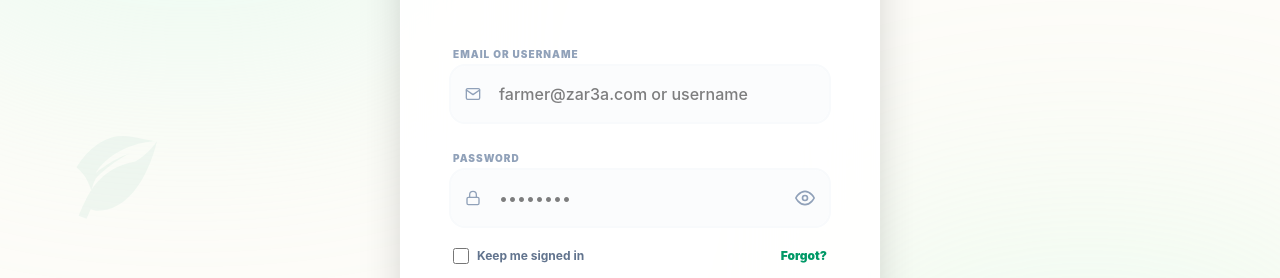
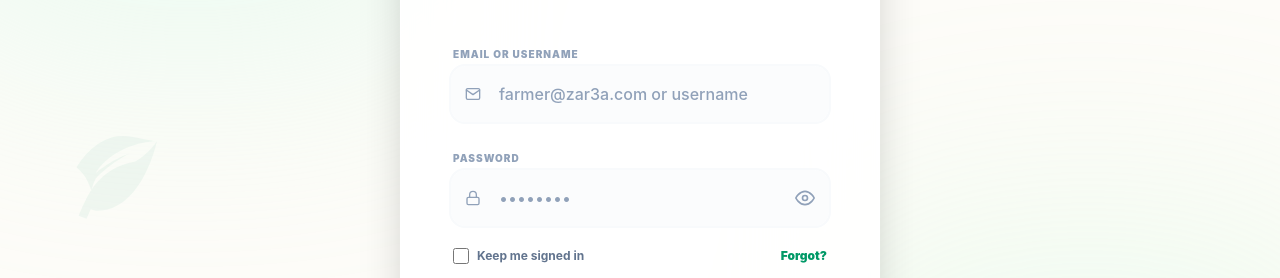
Before and after one commit to ahmedk41/zar3a, a React (Vite) app in the folder Zar3a/: page /login in a window 1280 px wide. Shown: the part 270-548 px from the top of the page. Built offline with nearby package versions, Linux system fonts and the light colour scheme; no server answers; what groq-sdk would draw is missing.

Commit message:
fix: make placeholder and text colors visible in light mode

```diff
--- a/Zar3a/src/pages/Auth/Login/Login.jsx
+++ b/Zar3a/src/pages/Auth/Login/Login.jsx
@@ -123,7 +123,7 @@ export default function Login() {
               <div className="relative group">
                 <FiMail className={`absolute start-4 top-1/2 -translate-y-1/2 z-10 ${errors.email ? "text-red-400" : "text-slate-400 group-focus-within:text-emerald-500"}`} />
                 <input {...register("email")} type="text" placeholder={t("login.emailPlaceholder")}
-                  className="w-full ps-12 pe-4 py-4 rounded-2xl border-2 bg-slate-50/50 dark:bg-slate-800/50 dark:text-white border-slate-50 dark:border-slate-700 focus:border-emerald-500 outline-none transition-all font-medium" />
+                  className="w-full ps-12 pe-4 py-4 rounded-2xl border-2 bg-slate-50/50 dark:bg-slate-800/50 text-slate-900 dark:text-white placeholder-slate-400 dark:placeholder-slate-500 border-slate-50 dark:border-slate-700 focus:border-emerald-500 outline-none transition-all font-medium" />
               </div>
               {errors.email && <p className="text-xs text-red-500 font-semibold ms-2">{errors.email.message}</p>}
             </div>
@@ -133,7 +133,7 @@ export default function Login() {
               <div className="relative group">
                 <FiLock className={`absolute start-4 top-1/2 -translate-y-1/2 z-10 ${errors.password ? "text-red-400" : "text-slate-400 group-focus-within:text-emerald-500"}`} />
                 <input {...register("password")} type={showPassword ? "text" : "password"} placeholder="••••••••"
-                  className="w-full ps-12 pe-12 py-4 rounded-2xl border-2 bg-slate-50/50 dark:bg-slate-800/50 dark:text-white border-slate-50 dark:border-slate-700 focus:border-emerald-500 outline-none transition-all" />
+                  className="w-full ps-12 pe-12 py-4 rounded-2xl border-2 bg-slate-50/50 dark:bg-slate-800/50 text-slate-900 dark:text-white placeholder-slate-400 dark:placeholder-slate-500 border-slate-50 dark:border-slate-700 focus:border-emerald-500 outline-none transition-all" />
                 <button type="button" onClick={() => setShowPassword(!showPassword)}
                   className="absolute end-4 top-1/2 -translate-y-1/2 text-slate-400 hover:text-emerald-600 transition-colors z-10">
                   {showPassword ? <FiEyeOff size={20} /> : <FiEye size={20} />}
```
